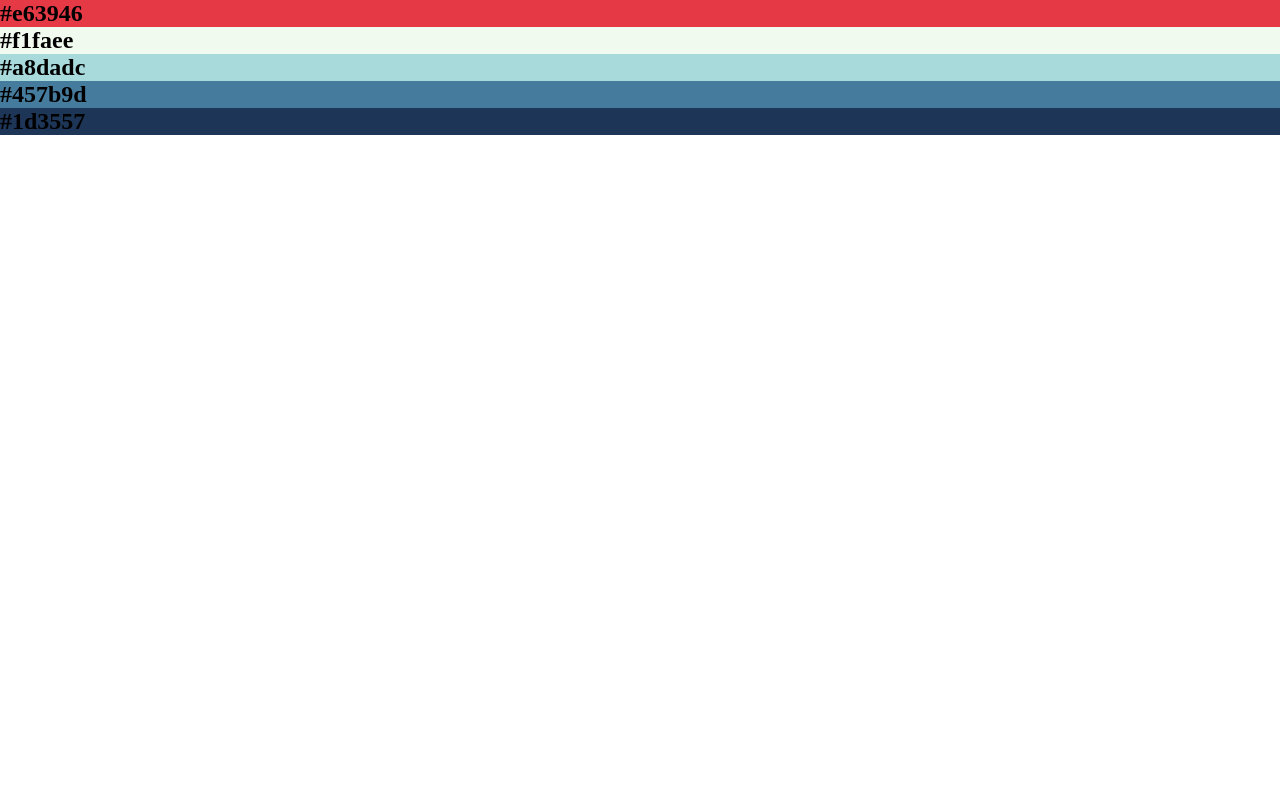
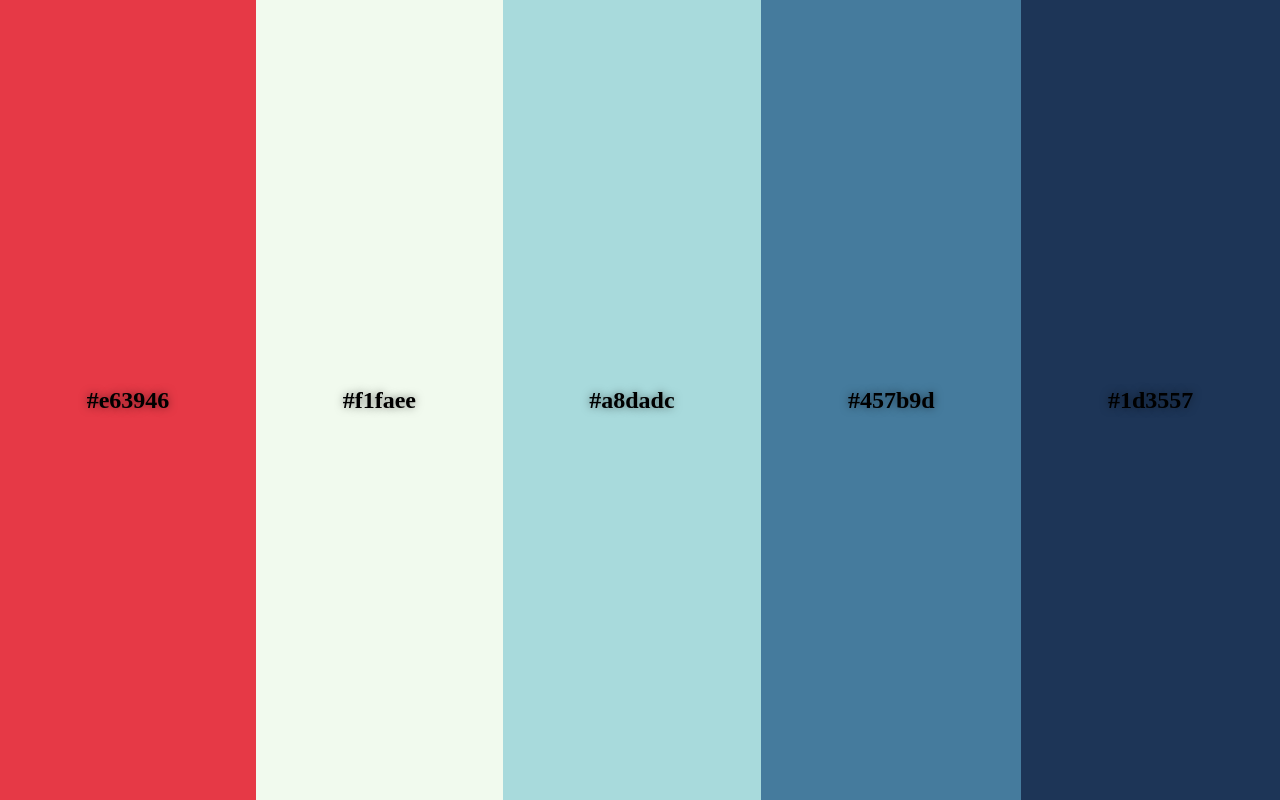
Before and after one commit to BIazeStorm/color-palette-generator, a React (Vite) app: page / in a window 1280 px wide. Built offline with nearby package versions, Linux system fonts and the light colour scheme.

Commit message:
style: add initial styles for Palette and ColorBlock

```diff
--- a/src/App.css
+++ b/src/App.css
@@ -0,0 +1,28 @@
+.App {
+    display: flex;
+    flex-direction: column;
+    height: 100vh;
+}
+
+.Palette {
+    display: flex;
+    flex-grow: 1;
+    flex-direction: column;
+}
+
+@media (min-width: 768px) {
+    .Palette {
+        flex-direction: row;
+    }
+}
+
+.ColorBlock {
+    flex-grow: 1;
+    display: flex;
+    justify-content: center;
+    align-items: center;
+}
+
+.ColorBlock h2 {
+    text-shadow: 0 0 8px rgba(0, 0, 0, 0.5);
+}
```
